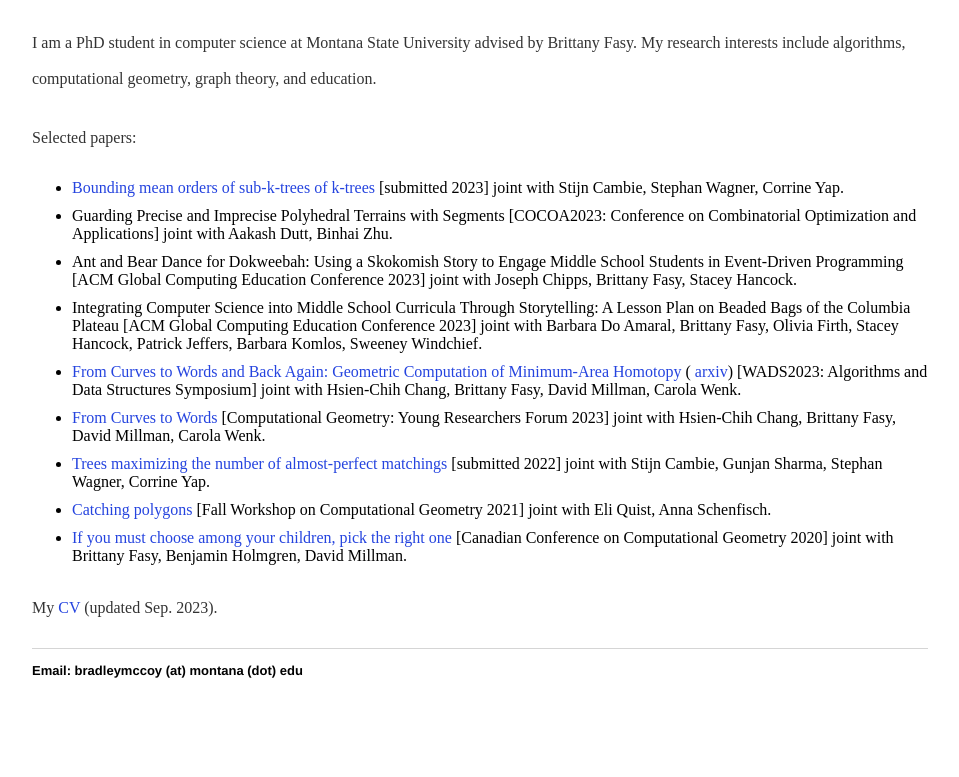
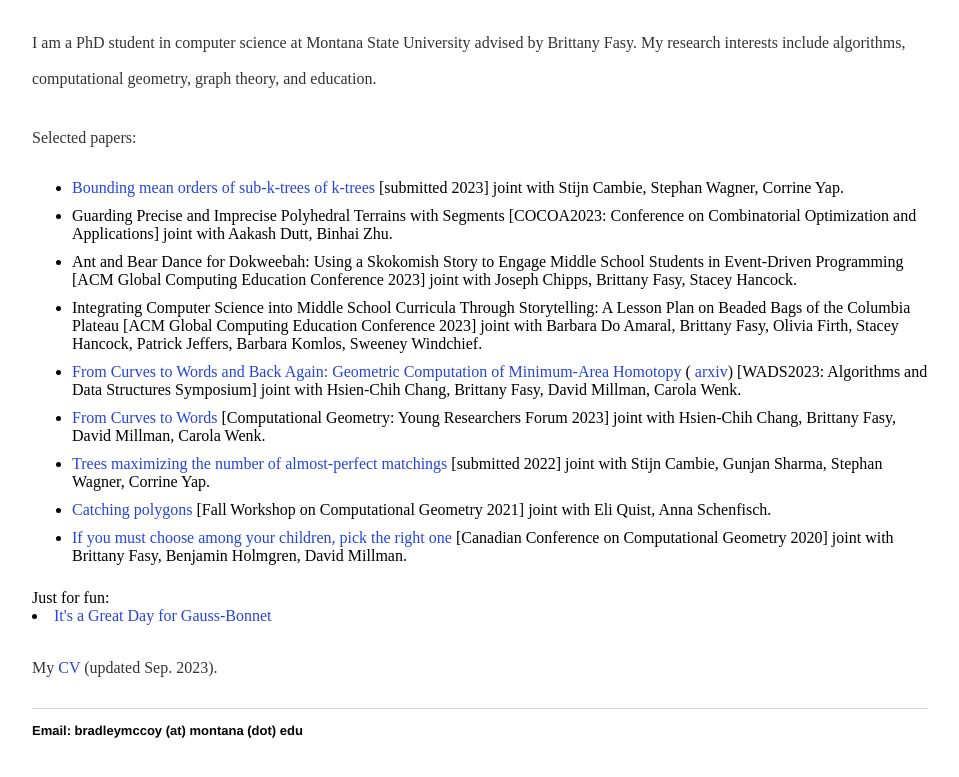
Before and after one commit to Brad-A-M/Brad-A-M.github.io, a Jekyll site: the page built from index.html, in a window 1280 px wide, cut to the strip 421-1222 px from the top of the page. Shown: the top 777 px of the strip, without its empty margins (160-1119 px from the left). Built offline with Jekyll 4.4.1, drawn with Linux system fonts in a browser that asks for light colours; before the commit the page ends 1162 px from its top, so only the background shows below that.

Commit message:
Update index.html

```diff
--- a/index.html
+++ b/index.html
@@ -33,7 +33,7 @@ Education Conference 2023] joint with Barbara Do Amaral, Brittany Fasy, Olivia F
 	</font>
 	</p>
 
-
+	Just for fun: <li><a href="https://www.youtube.com/watch?v=iP-7ssU89Sc&list=PLhHTKwF0hVNDtIsxRNGxzg-c6V_FtLO9t"> It's a Great Day for Gauss-Bonnet</a>
 	<p>
 	My <a href="/images/Mccoy2023CV.pdf">CV</a> (updated Sep. 2023).
 	</font>
```
